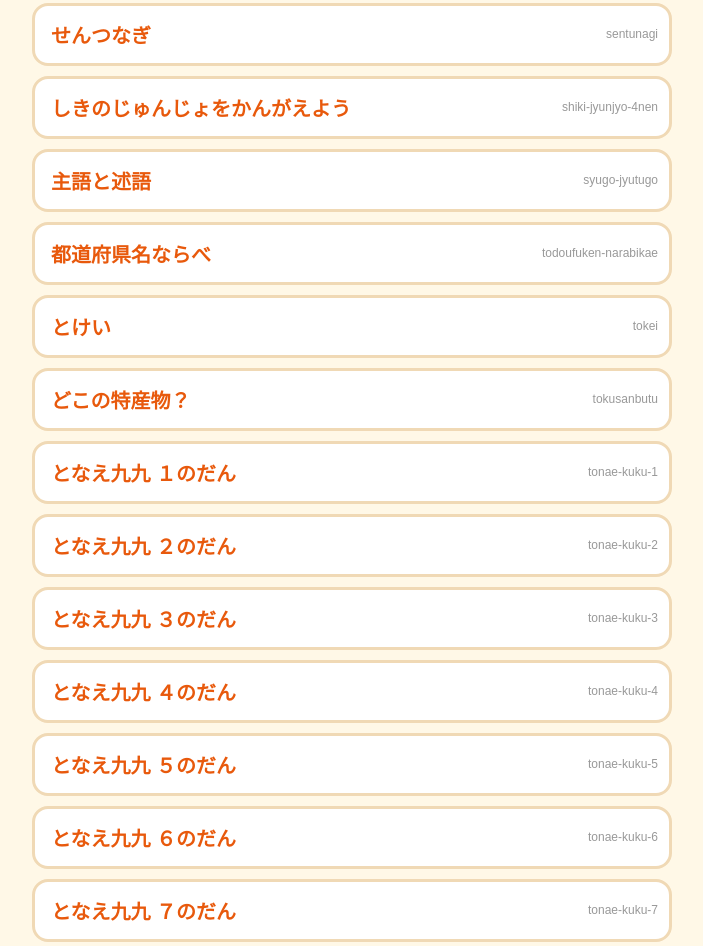
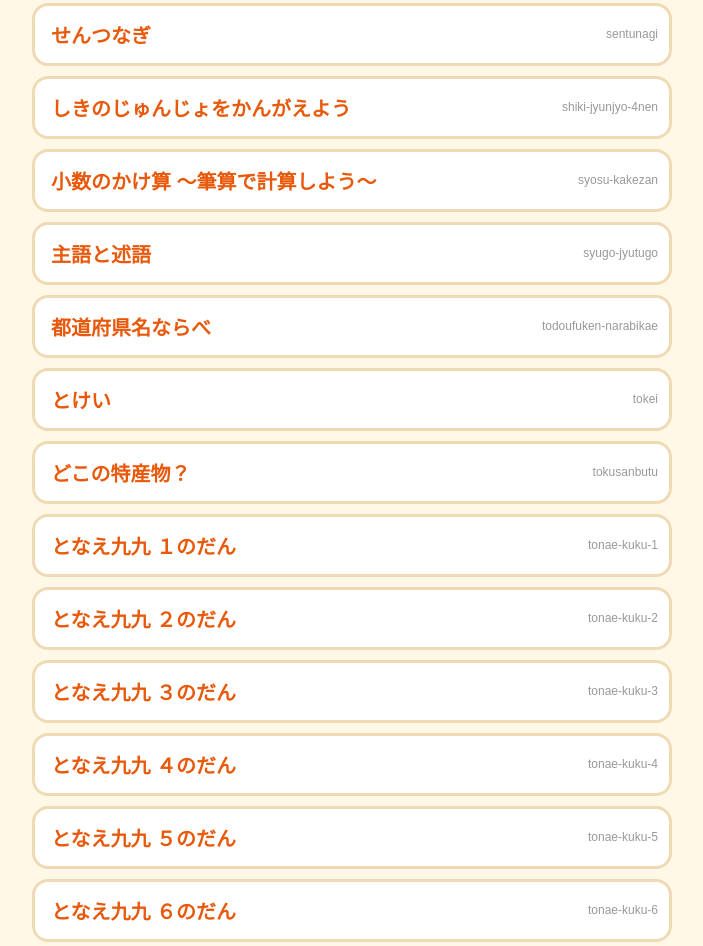
Before and after one commit to nakayoshi-rinrin/app, a plain HTML site: page index.html in a window 1280 px wide. Shown: the part 2146-3092 px from the top of the page, without its empty margins (288-991 px from the left). Drawn offline with Linux system fonts and the light colour scheme.

Commit message:
Add syosu-kakezan to index list
Co-Authored-By: Claude Sonnet 5.5 <noreply@anthropic.com>
Claude-Session: https://claude.ai/code/session_012orZHEc8vWesUBDbVPonB4

```diff
--- a/index.html
+++ b/index.html
@@ -37,6 +37,7 @@ footer{text-align:center;margin:24px;color:#7a6a5a}</style></head>
 <li><a href="sankakukei-shikakukei/">三角形と四角形</a><small>sankakukei-shikakukei</small></li>
 <li><a href="sentunagi/">せんつなぎ</a><small>sentunagi</small></li>
 <li><a href="shiki-jyunjyo-4nen/">しきのじゅんじょをかんがえよう</a><small>shiki-jyunjyo-4nen</small></li>
+<li><a href="syosu-kakezan/">小数のかけ算 ～筆算で計算しよう～</a><small>syosu-kakezan</small></li>
 <li><a href="syugo-jyutugo/">主語と述語</a><small>syugo-jyutugo</small></li>
 <li><a href="todoufuken-narabikae/">都道府県名ならべ</a><small>todoufuken-narabikae</small></li>
 <li><a href="tokei/">とけい</a><small>tokei</small></li>
```
